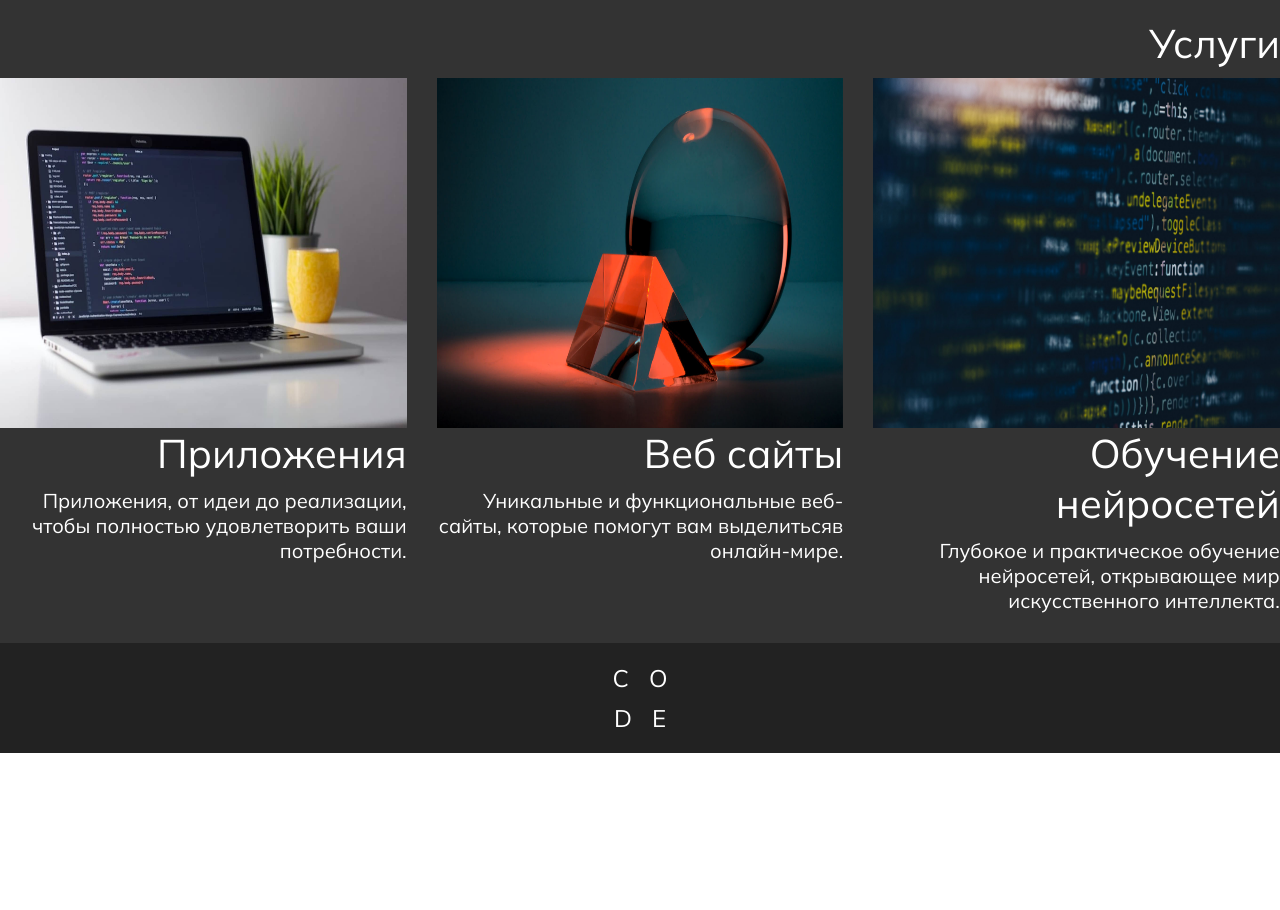
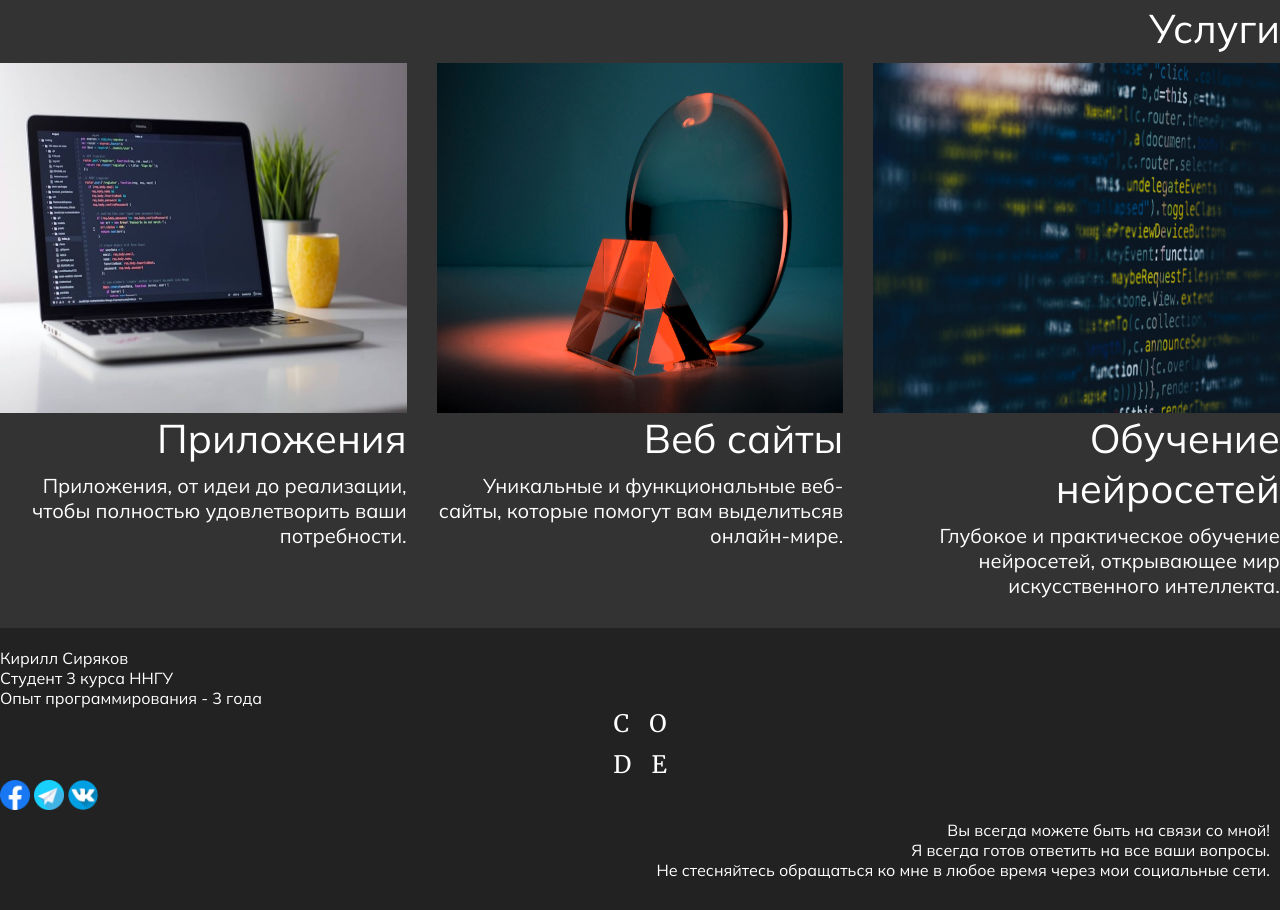
Before and after one commit to Siryakov/portfolio-website, a plain HTML site: page index.html in a window 1280 px wide. Shown: the part 1818-2728 px from the top of the page. Before the commit the page ends 2571 px from the top, so only its background shows below. Drawn offline with Linux system fonts and the light colour scheme.

Commit message:
Вроде готово!

```diff
--- a/css/style.css
+++ b/css/style.css
@@ -20,7 +20,7 @@ a{
 
 /* Настройки шапки */
 header{
-    background-color: rgb(17, 17, 17);
+    background-color: #222222;
     padding: 25px;
 }
 .header_section{
@@ -141,7 +141,7 @@ justify-content: space-between;
     font-weight: 300;
 }
 
-/* Настройки  Проктов*/
+/* Настройки  Проектов*/
 
 .gallery{
     background-color: #333333;
@@ -149,7 +149,7 @@ justify-content: space-between;
 }
 
 .gallery h1{
-  padding-bottom: 30px;
+  padding-bottom: 15px;
   font-size: 40px;
 }
 .gallery_gif {
@@ -170,7 +170,7 @@ justify-content: space-between;
 
 }
 
-
+/* Настройки Услуги */
 .services_img {
   display: flex;
   flex-wrap: wrap;
@@ -184,6 +184,7 @@ justify-content: space-between;
 
 .services h2{
   font-size: 20px;
+
 }
 
 .services img {
@@ -205,11 +206,16 @@ justify-content: space-between;
     margin-right: 10px;
   }
 }
-
+/* Настройки Подвала */
 footer {
   background-color: #222222;
   padding: 20px 0;
-  text-align: center;
+  /* text-align: center; */
+}
+.footer_container{
+  max-width: 1500px;
+  margin: 0  auto;
+
 }
 .container-row {
   display: flex;
@@ -225,8 +231,9 @@ footer {
   margin-top: 10px;
 }
 
-footer h1 {
+.container-row h1, .container-column h1 {
   font-size: 24px;
+  font-family: 'Merriweather', serif;
   margin: 0 10px;
   color: #ffffff;
 }
@@ -238,3 +245,11 @@ footer h1 {
 .container-column h1 {
   display: inline-block;
 }
+.footer-text {
+
+  bottom: 0;
+  right: 0;
+  padding: 10px;
+  text-align: right;
+  color: #ffffff;
+}
--- a/index.html
+++ b/index.html
@@ -12,11 +12,12 @@
     <header>
         <div class="container">
             <div class="header_section">
-                <div class="header_img">
-                    <img src="images/icon-facebook.png" width="30px"  alt="facebook">
-                    <img src="images/icon-telegram.png" width="30px" alt="telegram">
-                    <img src="images/icon-vk.png" width="30px"  alt="VK">
-                </div>
+                <!-- <div class="header_img">
+                    <a href="https://www.facebook.com/" target="_blank"><img src="images/icon-facebook.png" width="30px" alt="facebook"></a>
+                    <a href="https://telegram.org/" target="_blank"><img src="images/icon-telegram.png" width="30px" alt="telegram"></a>
+                    <a href="https://vk.com/" target="_blank"><img src="images/icon-vk.png" width="30px" alt="VK"></a>
+
+                </div> -->
                 <div class="header_logo">
                     <a href="#!" class="logo">Siryakov</a>
                 </div>
@@ -85,8 +86,11 @@
         </div>
     </div>
 
-    <footer>
-        <div class="container">
+    <!-- <footer>
+        <div class="footer_container">
+            <div class="BIO">
+
+            </div>
           <div class="container-row">
             <h1>C</h1>
             <h1>O</h1>
@@ -96,8 +100,34 @@
             <h1>E</h1>
           </div>
         </div>
-    </footer>
+    </footer> -->
 
+    <footer>
+        <div class="footer_container">
+          <div class="personal-info">
+            <div class="info">
+              <h3>Кирилл Сиряков</h3>
+              <p>Студент 3 курса ННГУ<br>Опыт программирования - 3 года</p>
+            </div>
+          </div>
+          <div class="container-row">
+            <h1>C</h1>
+            <h1>O</h1>
+          </div>
+          <div class="container-column">
+            <h1>D</h1>
+            <h1>E</h1>
+          </div>
+          <div class="img_link">
+            <a href="https://www.facebook.com/" target="_blank"><img src="images/icon-facebook.png" width="30px" alt="facebook"></a>
+            <a href="https://telegram.org/" target="_blank"><img src="images/icon-telegram.png" width="30px" alt="telegram"></a>
+            <a href="https://vk.com/" target="_blank"><img src="images/icon-vk.png" width="30px" alt="VK"></a>
+          </div>
+          <div class="footer-text">
+            <p class="contact-text">Вы всегда можете быть на связи со мной!</br>Я всегда готов ответить на все ваши вопросы.</br> Не стесняйтесь обращаться ко мне в любое время через мои социальные сети.</p>
+          </div>
+        </div>
+      </footer>
 
 
 
```
